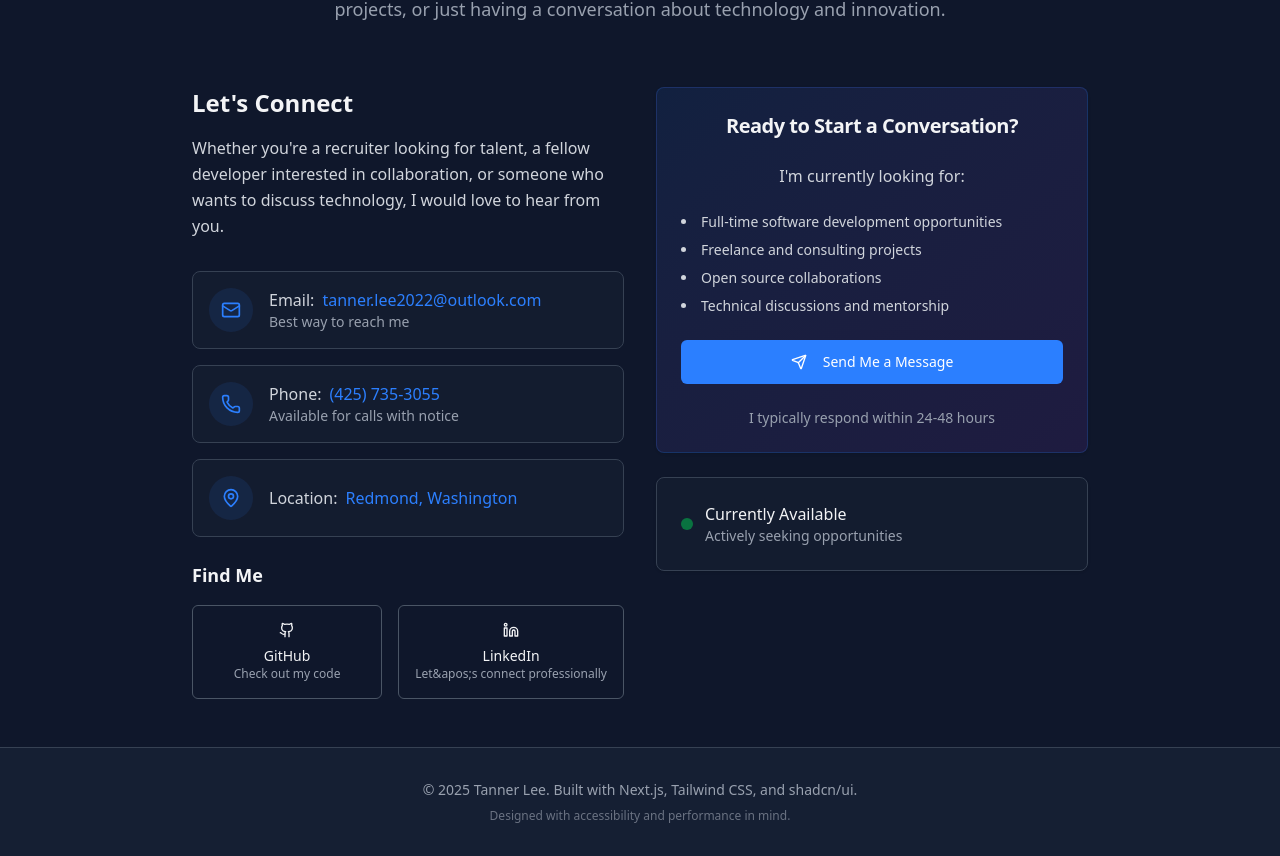
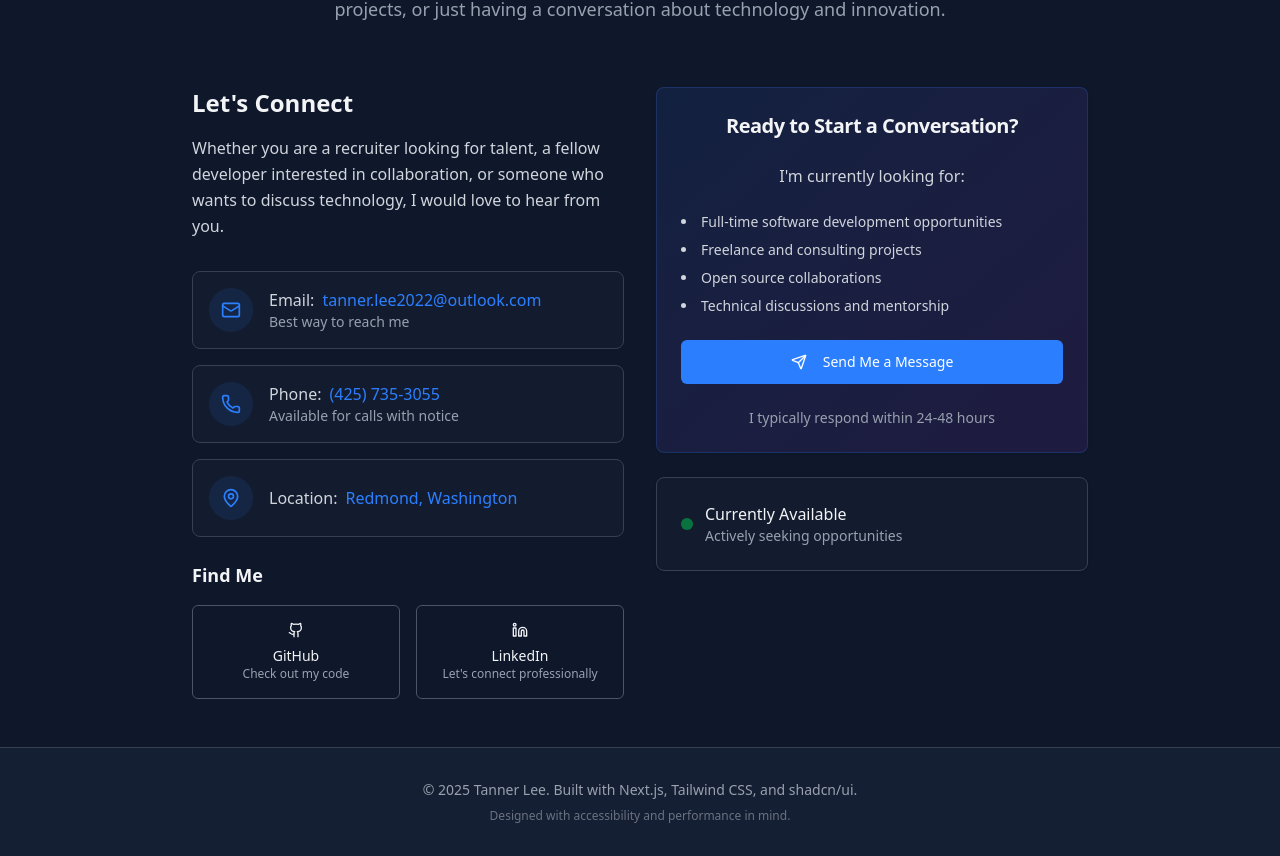
Before and after one commit to tannerlee119/Tanner-Lee-Personal-Portfolio, a Next.js app: page / in a window 1280 px wide. Shown: the part 8238-9094 px from the top of the page. Built offline with nearby package versions, Linux system fonts and the light colour scheme.

Commit message:
Update contact component to correct GitHub URL and enhance text clarity by replacing contractions with full forms for a more formal tone.

```diff
--- a/src/components/contact.tsx
+++ b/src/components/contact.tsx
@@ -22,7 +22,6 @@ const contactMethods = [
     label: 'Location',
     value: 'Redmond, Washington',
     href: null,
-    // description: 'Currently studying abroad'
   }
 ]
 
@@ -30,14 +29,14 @@ const socialLinks = [
   {
     icon: Github,
     label: 'GitHub',
-    href: 'https://github.com/tannerlee110',
+    href: 'https://github.com/tannerlee119',
     description: 'Check out my code'
   },
   {
     icon: Linkedin,
     label: 'LinkedIn',
     href: 'https://linkedin.com/in/tannerlee119',
-    description: 'Let&apos;s connect professionally'
+    description: 'Let\'s connect professionally'
   }
 ]
 
@@ -66,7 +65,7 @@ export function Contact() {
                 Let&apos;s Connect
               </h3>
               <p className="text-gray-300 leading-relaxed mb-8">
-                Whether you&apos;re a recruiter looking for talent, a fellow developer interested in collaboration,
+                Whether you are a recruiter looking for talent, a fellow developer interested in collaboration,
                 or someone who wants to discuss technology, I would love to hear from you.
               </p>
             </div>
```
